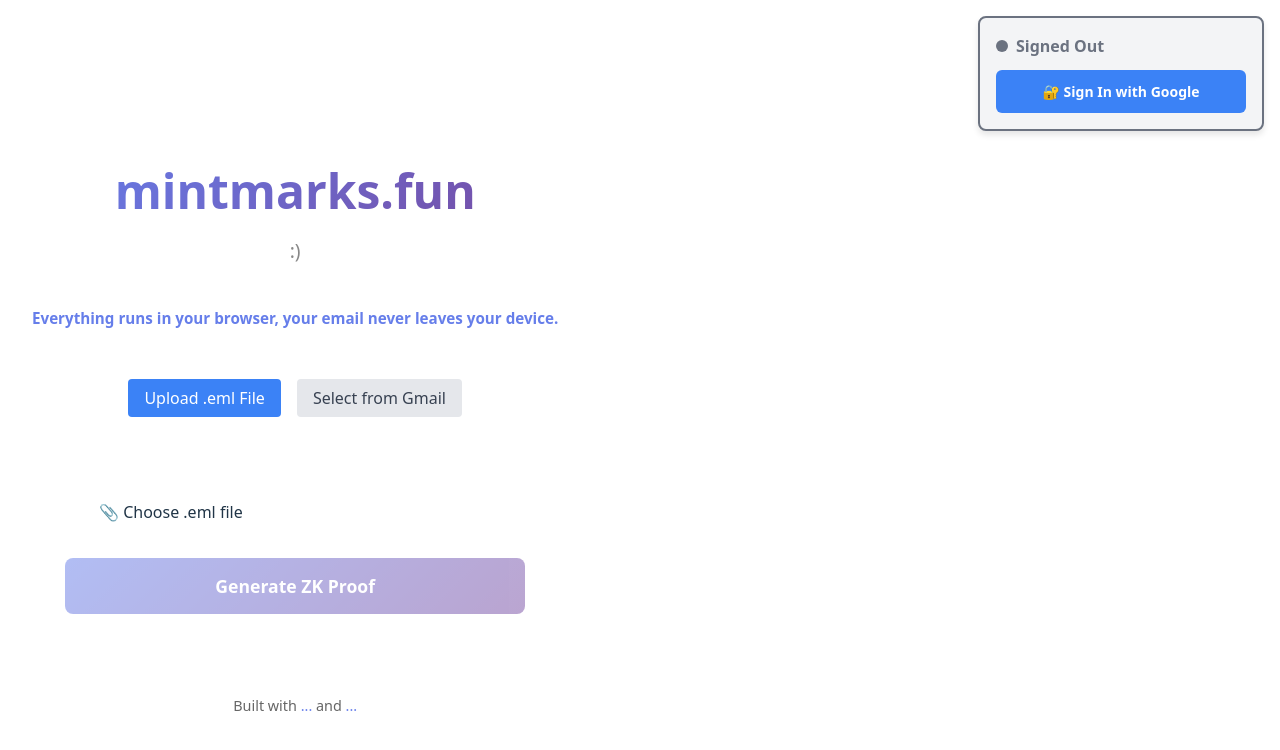
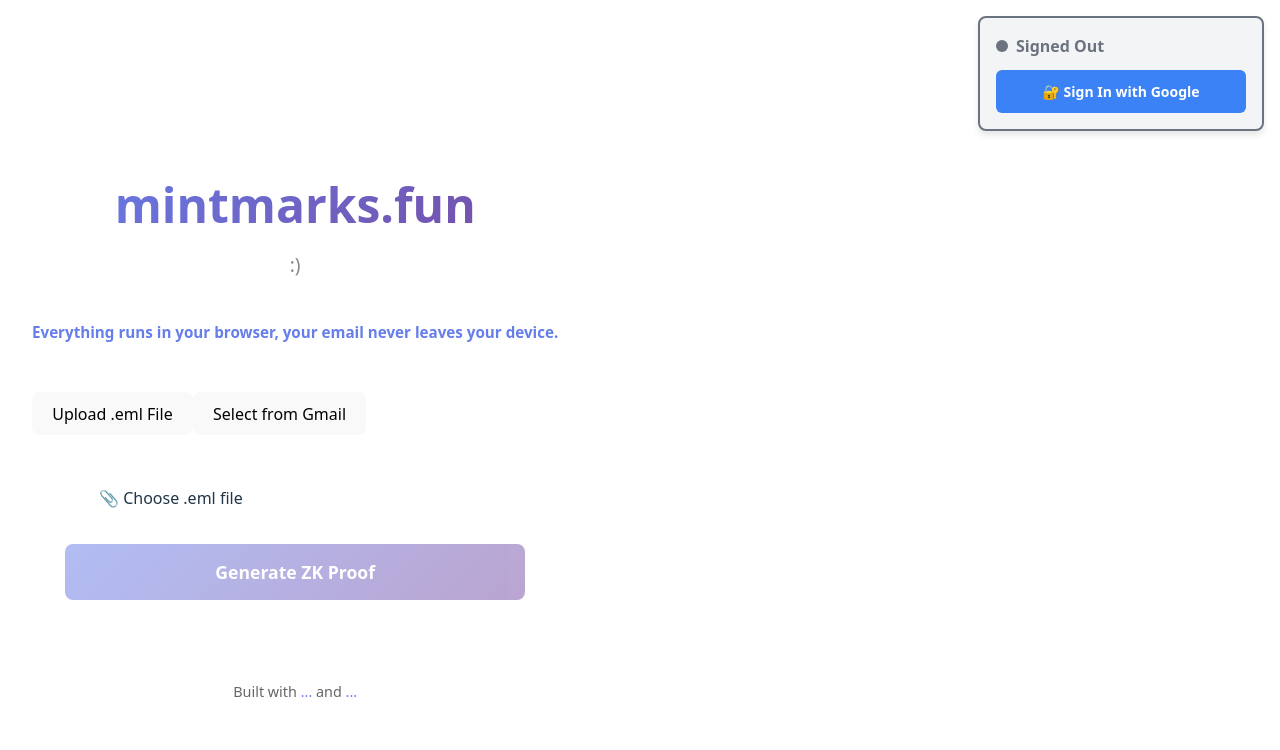
Before and after one commit to 0x471/mintmarks.fun, a React (Vite) app in the folder web/: page / in a window 1280 px wide. Shown: the top 750 px of the page. Built offline with nearby package versions, Linux system fonts and the light colour scheme.

Commit message:
refactor: improve type safety and DRY in App.tsx
- Replace 'any' with 'unknown' in error handling
- Extract generateProofFromBuffer helper to reduce duplication
- Add getErrorMessage helper for safe error handling

```diff
--- a/web/src/App.tsx
+++ b/web/src/App.tsx
@@ -6,6 +6,21 @@ import { EmailList } from './components/EmailList';
 import { AuthStatus } from './components/AuthStatus';
 import './App.css';
 import { Buffer } from 'buffer';
+
+// Helper for error handling
+function getErrorMessage(error: unknown): string {
+  if (error instanceof Error) return error.message;
+  return String(error);
+}
+
+// Reusable proof generation logic
+async function generateProofFromBuffer(
+  buffer: Buffer,
+  onProgress: (status: string) => void
+): Promise<ProofResult> {
+  const generator = new ProofGenerator();
+  return generator.generateProof(buffer, onProgress);
+}
 
 function App() {
   const { accessToken, login, isAuthenticated, handleTokenExpiration } = useAuth();
@@ -69,17 +84,10 @@ function App() {
         return;
       }
 
-      // Convert to buffer
       const emailBuffer = Buffer.from(rawEmail, 'utf-8');
-
-      // Generate proof
-      const generator = new ProofGenerator();
-      const proofResult = await generator.generateProof(emailBuffer, (status) => {
-        setProgress(status);
-      });
-
+      const proofResult = await generateProofFromBuffer(emailBuffer, setProgress);
       setResult(proofResult);
-    } catch (error: any) {
+    } catch (error: unknown) {
       if (error instanceof TokenExpiredError) {
         handleTokenExpiration();
         setResult({
@@ -89,7 +97,7 @@ function App() {
       } else {
         setResult({
           success: false,
-          error: error.message || 'Unknown error occurred',
+          error: getErrorMessage(error) || 'Unknown error occurred',
         });
       }
     } finally {
@@ -108,17 +116,12 @@ function App() {
     try {
       const buffer = await file.arrayBuffer();
       const emailBuffer = Buffer.from(buffer);
-
-      const generator = new ProofGenerator();
-      const proofResult = await generator.generateProof(emailBuffer, (status) => {
-        setProgress(status);
-      });
-
+      const proofResult = await generateProofFromBuffer(emailBuffer, setProgress);
       setResult(proofResult);
-    } catch (error: any) {
+    } catch (error: unknown) {
       setResult({
         success: false,
-        error: error.message || 'Unknown error occurred',
+        error: getErrorMessage(error) || 'Unknown error occurred',
       });
     } finally {
       setLoading(false);
@@ -140,30 +143,17 @@ function App() {
         </header>
 
         {/* View mode toggle */}
-        <div style={{ marginBottom: '2rem', display: 'flex', gap: '1rem', justifyContent: 'center' }}>
+        {/* View mode toggle */}
+        <div className="view-toggle">
           <button
             onClick={() => setViewMode('upload')}
-            style={{
-              padding: '0.5rem 1rem',
-              backgroundColor: viewMode === 'upload' ? '#3b82f6' : '#e5e7eb',
-              color: viewMode === 'upload' ? 'white' : '#374151',
-              border: 'none',
-              borderRadius: '4px',
-              cursor: 'pointer',
-            }}
+            className={`toggle-btn ${viewMode === 'upload' ? 'active' : ''}`}
           >
             Upload .eml File
           </button>
           <button
             onClick={() => setViewMode('gmail')}
-            style={{
-              padding: '0.5rem 1rem',
-              backgroundColor: viewMode === 'gmail' ? '#3b82f6' : '#e5e7eb',
-              color: viewMode === 'gmail' ? 'white' : '#374151',
-              border: 'none',
-              borderRadius: '4px',
-              cursor: 'pointer',
-            }}
+            className={`toggle-btn ${viewMode === 'gmail' ? 'active' : ''}`}
           >
             Select from Gmail
           </button>
@@ -206,7 +196,7 @@ function App() {
         {viewMode === 'gmail' && (
           <div>
             {!isAuthenticated ? (
-              <div style={{ textAlign: 'center', padding: '2rem' }}>
+              <div className="auth-prompt">
                 <p>Please sign in with Google to view your emails.</p>
                 <button onClick={login}>Sign in with Google</button>
               </div>
```
Lines whose indentation alone changed are shown as unchanged.
